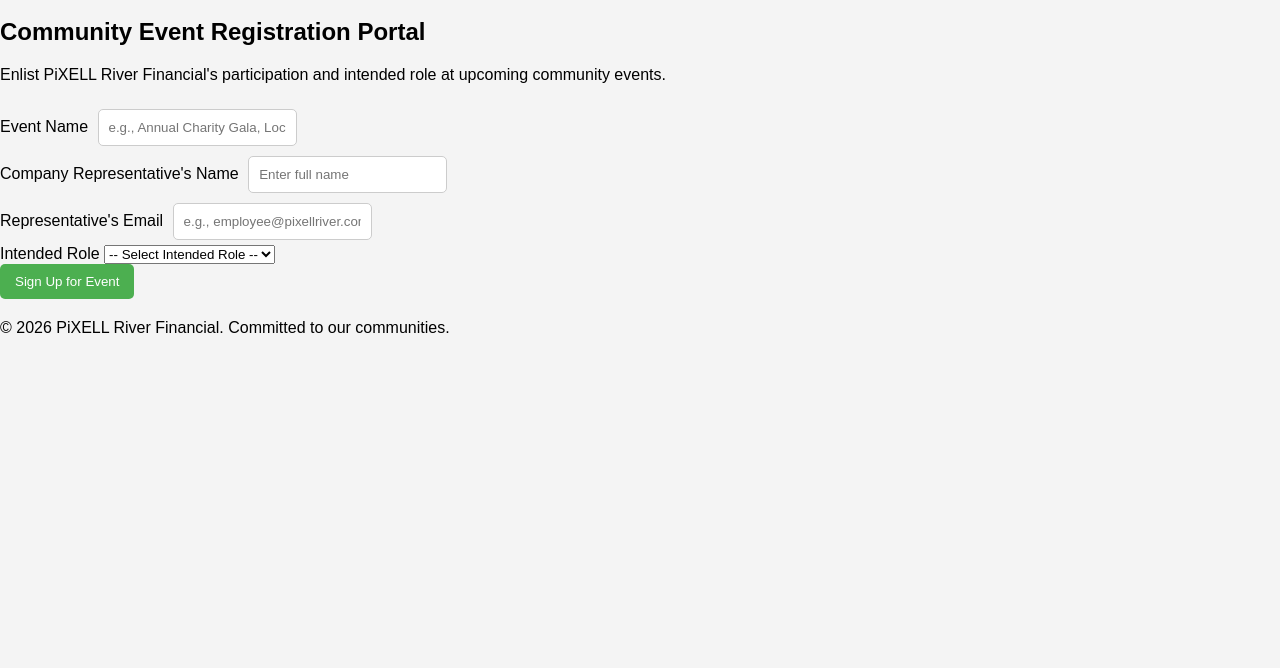
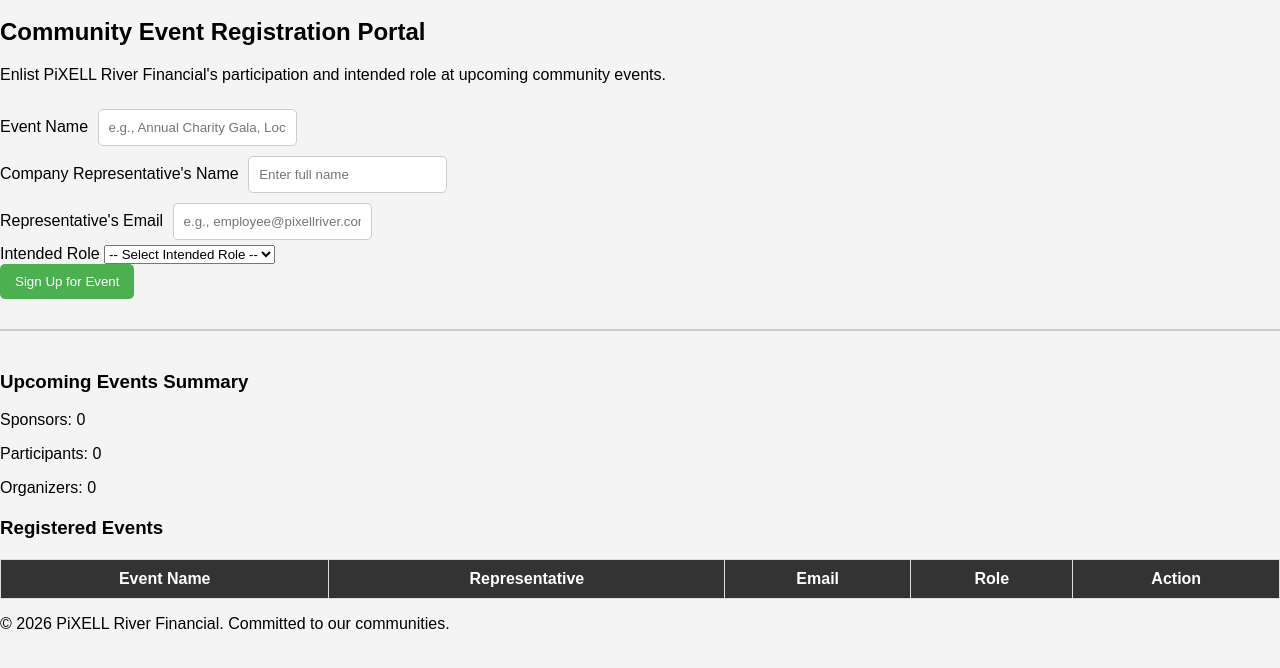
Before and after one commit to 9Nish5/Group-Project-2230, a website: page event-signup.html in a window 1280 px wide. Shown: the part 100-768 px from the top of the page. Drawn offline with Linux system fonts and the light colour scheme.

Commit message:
feat: add Stage 2 upcoming events role summary and registrations table

```diff
--- a/event-signup.html
+++ b/event-signup.html
@@ -22,7 +22,6 @@
     <p>Enlist PiXELL River Financial's participation and intended role at upcoming community events.</p>
 
     <form id="eventSignupForm">
-
       <div>
         <label for="eventName">Event Name</label>
         <input type="text" id="eventName" placeholder="e.g., Annual Charity Gala, Local Food Drive" />
@@ -35,7 +34,7 @@
 
       <div>
         <label for="repEmail">Representative's Email</label>
-        <input type="text" id="repEmail" placeholder="e.g., employee@pixellriver.com" />
+        <input type="email" id="repEmail" placeholder="e.g., employee@pixellriver.com" />
       </div>
 
       <div>
@@ -49,8 +48,34 @@
       </div>
 
       <button type="submit">Sign Up for Event</button>
+    </form>
 
-    </form>
+    <section id="upcomingEventsSummary" style="margin-top: 30px; border-top: 2px solid #ccc; padding-top: 20px;">
+      <h3>Upcoming Events Summary</h3>
+      <div id="roleBreakdown">
+        <p>Sponsors: <span id="countSponsor">0</span></p>
+        <p>Participants: <span id="countParticipant">0</span></p>
+        <p>Organizers: <span id="countOrganizer">0</span></p>
+      </div>
+    </section>
+
+    <section id="signupsListSection" style="margin-top: 20px;">
+      <h3>Registered Events</h3>
+      <table>
+        <thead>
+          <tr>
+            <th>Event Name</th>
+            <th>Representative</th>
+            <th>Email</th>
+            <th>Role</th>
+            <th>Action</th>
+          </tr>
+        </thead>
+        <tbody id="signupTableBody">
+          </tbody>
+      </table>
+    </section>
+
   </main>
 
   <footer>
```
